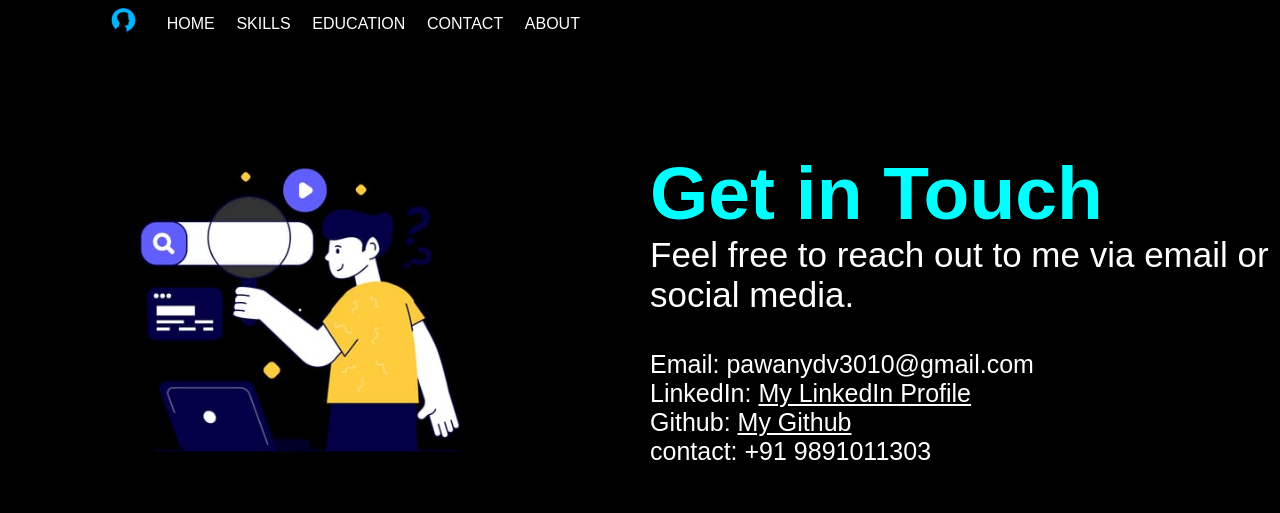
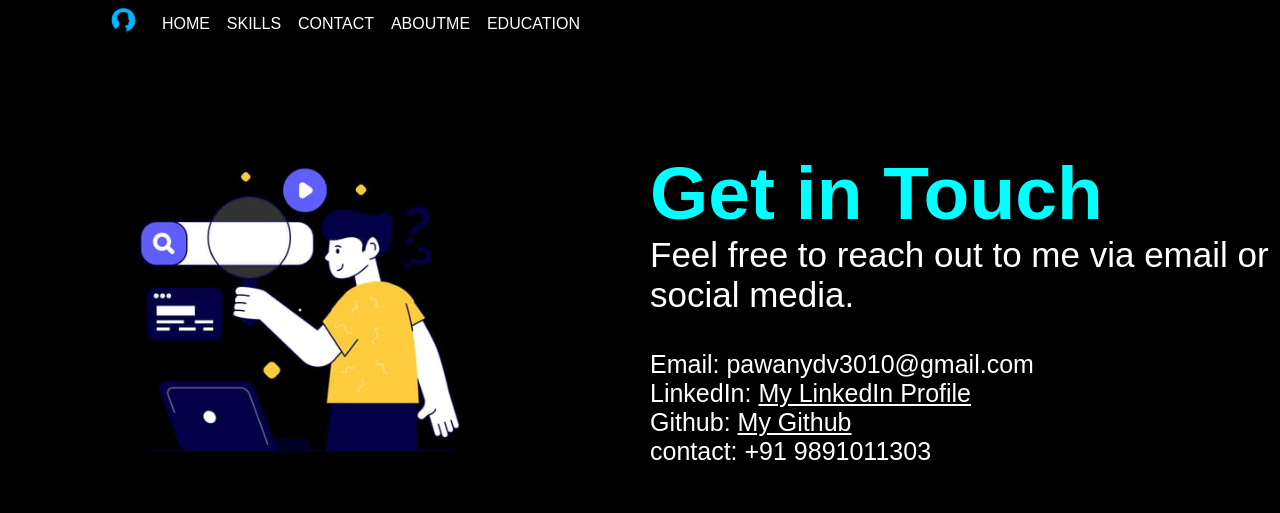
Before and after one commit to pawanydv35/portfolio, a plain HTML site: page contact.html in a window 1280 px wide. Drawn offline with Linux system fonts and the light colour scheme.

Commit message:
Add files via upload

```diff
--- a/contact.html
+++ b/contact.html
@@ -13,11 +13,6 @@
         <nav class="navbar">
             <div class="navbar-link">
                 <img src="logo.jpg" height="40px">
-                <a href="index.html">HOME</a>
-                <a href="skills.html">SKILLS</a>
-                <a href="education.html">EDUCATION</a>
-                <a href="contact.html">CONTACT</a>
-                <a href="aboutme.html">ABOUT</a>
             </div>
         </nav>
     </header>
@@ -41,6 +36,7 @@
             </ul>
         </div>
     </main>
+    <script src="script.js"></script>
 
 </body>
 
--- /dev/null
+++ b/script.js
@@ -0,0 +1,24 @@
+
+const navBar = document.querySelector('.navbar-link');
+
+console.log(navBar)
+
+const navLinks = ["home", "skills", "contact", "aboutme","education"];
+
+navLinks.forEach(link => {
+
+    // Create anchor element.
+     let a = document.createElement('a');
+     let text = document.createTextNode(link)
+     a.appendChild(text);
+
+     if (link == "home"){
+         a.href =  'index.html'
+     }else{
+        a.href = link + '.html'
+     }
+
+     // Append the anchor element to the body.
+     navBar.appendChild(a);
+
+});
--- a/style.css
+++ b/style.css
@@ -9,6 +9,7 @@ header a{
     font-family: Arial, Helvetica, sans-serif;
     margin-top:15px;
     text-decoration: none;
+    text-transform: uppercase;
 }
 .navbar-link {
     display: flex;
```
Also changed, not shown: aboutme.html (+1 -5 lines), education.html (+1 -5 lines), index.html (+2 -6 lines), skills.html (+1 -5 lines).
